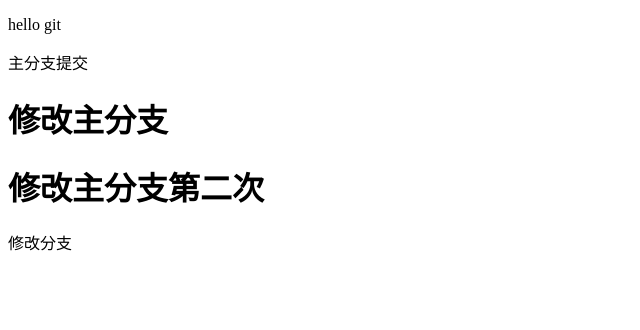
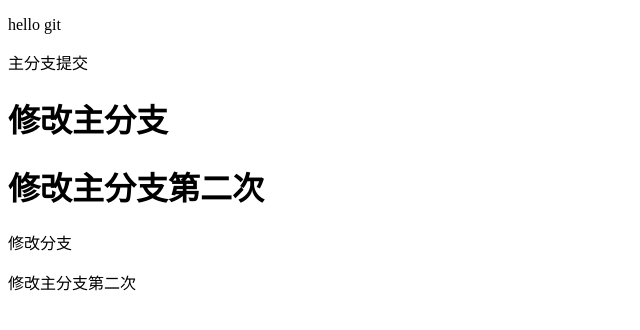
Before and after one commit to YLyaolei/xiaocx, a plain HTML site: page public/index.html in a window 1280 px wide. Shown: the whole page, without its empty margins (0-640 px from the left). Drawn offline with Linux system fonts and the light colour scheme.

Commit message:
updataMaster

```diff
--- a/public/index.html
+++ b/public/index.html
@@ -13,5 +13,6 @@
   <h1>修改主分支</h1>
   <h1>修改主分支第二次</h1>
   <p>修改分支</p>
+  <p>修改主分支第二次</p>
 </body>
 </html>
```
